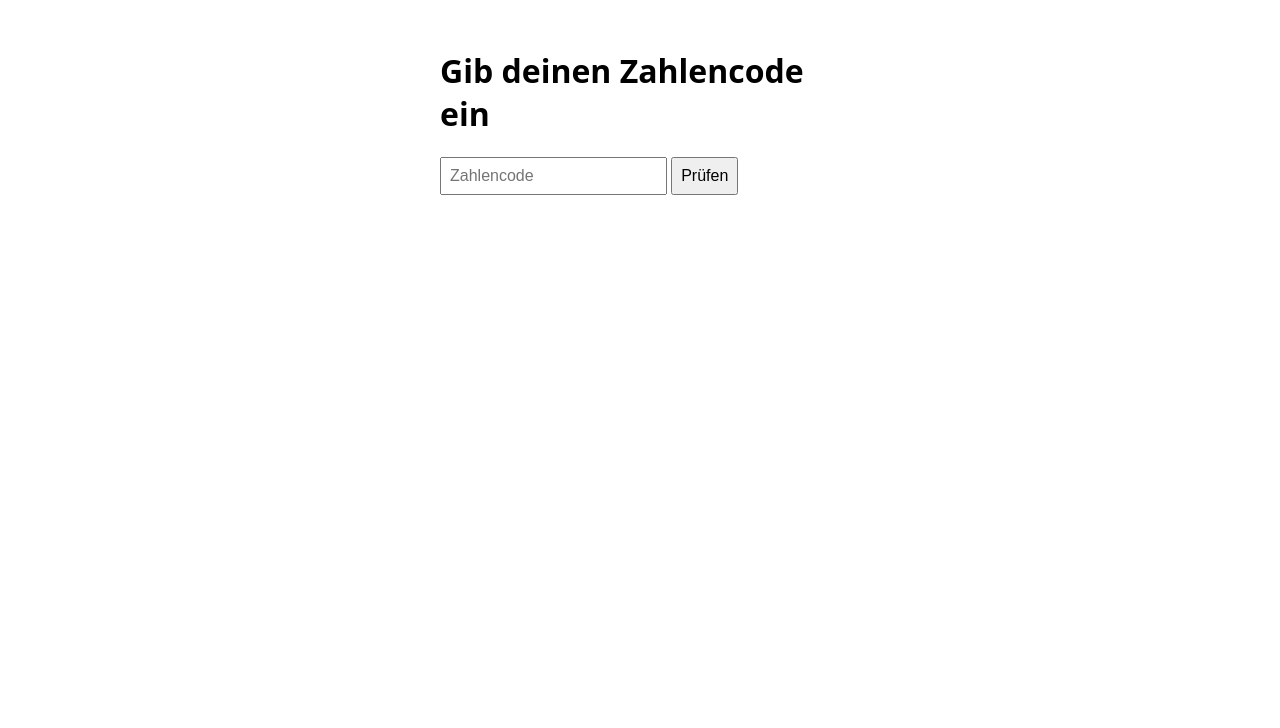
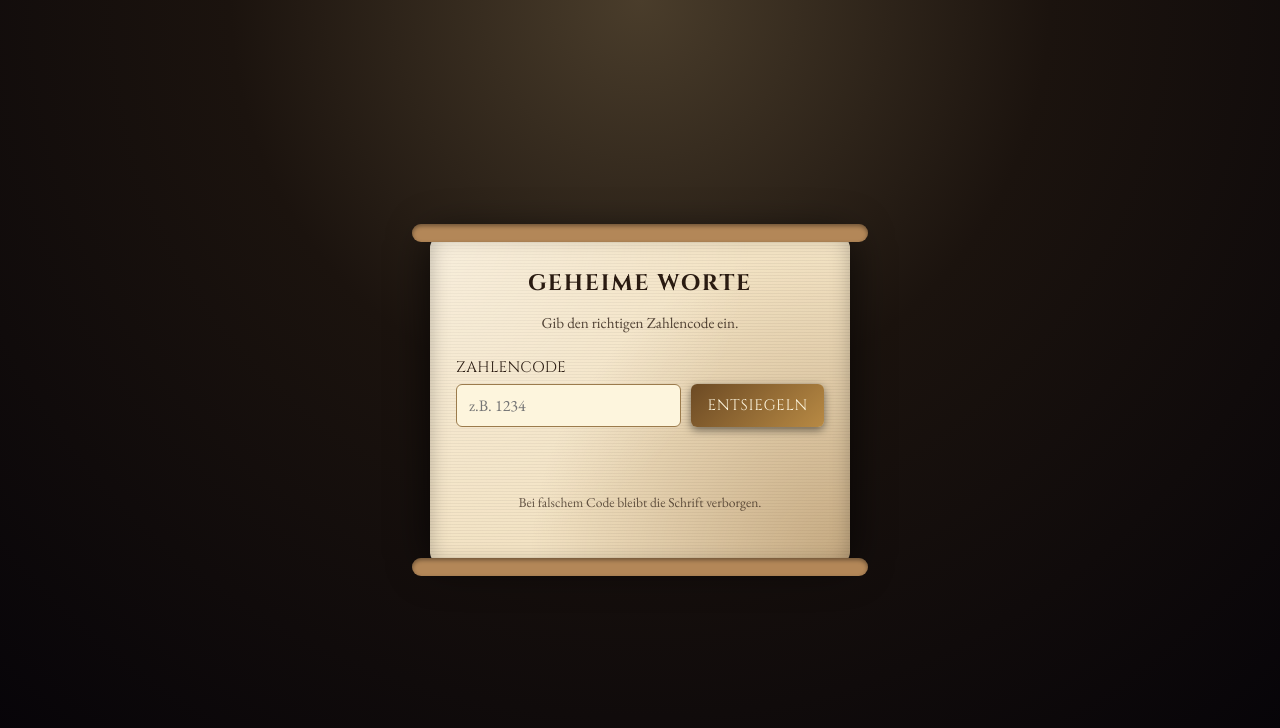
Before and after one commit to Korbsket/Projekttag-5, a plain HTML site: page index.html in a window 1280 px wide. Drawn offline with nearby package versions, Linux system fonts and the light colour scheme.

Commit message:
Update index.html

```diff
--- a/index.html
+++ b/index.html
@@ -2,43 +2,200 @@
 <html lang="de">
 <head>
   <meta charset="UTF-8" />
-  <title>Code-Seite</title>
+  <title>Geheime Runen</title>
+
+  <!-- Magische, alte Fonts von Google -->
+  <link href="https://fonts.googleapis.com/css2?family=Cinzel:wght@400;700&family=EB+Garamond:wght@400;500;700&display=swap" rel="stylesheet">
+
   <style>
+    * {
+      box-sizing: border-box;
+    }
+
     body {
-      font-family: system-ui, sans-serif;
+      margin: 0;
+      min-height: 100vh;
+      display: flex;
+      align-items: center;
+      justify-content: center;
       padding: 20px;
+
+      /* dunkler, mystischer Hintergrund */
+      background: radial-gradient(circle at top, #4a3d2b 0, #1b130e 40%, #050308 100%);
+      color: #f5ecd7;
+      font-family: "EB Garamond", serif;
     }
-    .container {
-      max-width: 400px;
-      margin: 0 auto;
+
+    .scroll {
+      position: relative;
+      max-width: 420px;
+      width: 100%;
+      padding: 32px 26px 40px;
+      background: #f3e3c4;
+      color: #2a1b11;
+      border-radius: 12px;
+      box-shadow:
+        0 0 40px rgba(0,0,0,0.7),
+        inset 0 0 20px rgba(0,0,0,0.25);
+      background-image:
+        radial-gradient(circle at top left, rgba(255,255,255,0.4), transparent 60%),
+        radial-gradient(circle at bottom right, rgba(150,110,60,0.5), transparent 60%),
+        repeating-linear-gradient(
+          0deg,
+          rgba(0,0,0,0.05),
+          rgba(0,0,0,0.05) 1px,
+          transparent 1px,
+          transparent 3px
+        );
     }
+
+    .scroll::before,
+    .scroll::after {
+      content: "";
+      position: absolute;
+      left: -18px;
+      right: -18px;
+      height: 18px;
+      background: #b38758;
+      border-radius: 999px;
+      box-shadow: inset 0 2px 4px rgba(0,0,0,0.4);
+    }
+
+    .scroll::before {
+      top: -12px;
+    }
+
+    .scroll::after {
+      bottom: -12px;
+    }
+
+    h1 {
+      margin: 0 0 10px;
+      font-family: "Cinzel", serif;
+      letter-spacing: 0.08em;
+      text-transform: uppercase;
+      font-size: 1.4rem;
+      text-align: center;
+    }
+
+    .subtitle {
+      margin-bottom: 24px;
+      text-align: center;
+      font-size: 0.95rem;
+      opacity: 0.8;
+    }
+
+    label {
+      display: block;
+      margin-bottom: 6px;
+      font-size: 0.95rem;
+      letter-spacing: 0.02em;
+      text-transform: uppercase;
+      font-family: "Cinzel", serif;
+    }
+
+    .input-row {
+      display: flex;
+      gap: 10px;
+    }
+
+    input[type="number"],
+    input[type="text"] {
+      flex: 1;
+      padding: 10px 12px;
+      font-size: 1rem;
+      border-radius: 6px;
+      border: 1px solid #9b7b4c;
+      background: #fdf5dd;
+      font-family: "EB Garamond", serif;
+      outline: none;
+      transition: box-shadow 0.2s, border-color 0.2s, background 0.2s;
+    }
+
+    input[type="number"]:focus {
+      border-color: #c49a5a;
+      box-shadow: 0 0 0 2px rgba(196,154,90,0.4);
+      background: #fff9e4;
+    }
+
+    button {
+      padding: 10px 16px;
+      font-size: 0.95rem;
+      border-radius: 6px;
+      border: none;
+      cursor: pointer;
+      background: linear-gradient(135deg, #6c4a24, #b88a44);
+      color: #fdf5dd;
+      font-family: "Cinzel", serif;
+      letter-spacing: 0.05em;
+      text-transform: uppercase;
+      white-space: nowrap;
+      transition: transform 0.1s, box-shadow 0.1s, filter 0.1s;
+      box-shadow: 0 3px 8px rgba(0,0,0,0.5);
+    }
+
+    button:hover {
+      filter: brightness(1.06);
+      transform: translateY(-1px);
+      box-shadow: 0 5px 12px rgba(0,0,0,0.6);
+    }
+
+    button:active {
+      transform: translateY(1px);
+      box-shadow: 0 1px 4px rgba(0,0,0,0.7);
+    }
+
     #result {
-      margin-top: 20px;
+      margin-top: 24px;
+      min-height: 32px;
+      text-align: center;
       font-size: 1.5rem;
-      font-weight: bold;
+      font-weight: 700;
+      letter-spacing: 0.08em;
+      text-transform: uppercase;
+      opacity: 0;
+      transform: translateY(6px);
+      transition: opacity 0.25s ease-out, transform 0.25s ease-out;
+      color: #3c2412;
+      text-shadow: 0 0 12px rgba(178,118,46,0.6);
     }
-    input, button {
-      padding: 8px;
-      font-size: 1rem;
+
+    #result.visible {
+      opacity: 1;
+      transform: translateY(0);
+    }
+
+    .hint {
+      margin-top: 10px;
+      font-size: 0.85rem;
+      text-align: center;
+      opacity: 0.7;
     }
   </style>
 </head>
 <body>
-  <div class="container">
-    <h1>Gib deinen Zahlencode ein</h1>
-    <input id="codeInput" type="number" placeholder="Zahlencode" />
-    <button id="checkButton">Prüfen</button>
+  <div class="scroll">
+    <h1>Geheime Worte</h1>
+    <p class="subtitle">Gib den richtigen Zahlencode ein.</p>
+
+    <label for="codeInput">Zahlencode</label>
+    <div class="input-row">
+      <input id="codeInput" type="number" placeholder="z.B. 1234" />
+      <button id="checkButton">Entsiegeln</button>
+    </div>
 
     <div id="result"></div>
+    <p class="hint">Bei falschem Code bleibt die Schrift verborgen.</p>
   </div>
 
-<script>
-  const codes = {
-    "48291": "Im Raum mit Säulen, hell und fein, da sortiert man Zahlen klein. Zwischen Kästen, still versteckt, wird das Lösungswort entdeckt.",
-    "03756": "Dort, wo’s grünt vor wichtiger Tür, wächst etwas still – und mittendrin auch ihr. Schaut dorthin, wo Blätter ruh’n, dort hat das Lösungswort zu tun.",
-"69124": "Am Fenster, wo Eulen wachen und die grünen Zweige lachen, schaut genau und tretet näher – dort liegt ein Lösungswort, gar nicht schwerer.",
-"82507": "Ganz oben, wo die Stufen enden und stille Räume sich nach oben wenden, liegt etwas rot und stark bereit – das Lösungswort ist nicht mehr weit."
-  };
+  <script>
+    // HIER DEINE CODES UND WÖRTER EINTRAGEN:
+    const codes = {
+      "48291": "Im Raum mit Säulen, hell und fein, da sortiert man Zahlen klein. Zwischen Kästen, still versteckt, wird das Lösungswort entdeckt.",
+      "03756": "Dort, wo's grünt vor wichtiger Tür, wächst etwas still - und mittendrin auch ihr. Schaut dorthin, wo Blätter ruh'n, dort hat das Lösungswort zu tun.",
+      "69124": "Am Fenster, wo Eulen wachen und die grünen Zweige lachen, schaut genau und tretet näher - dort liegt ein Lösungswort, gar nicht schwerer.",
+      "82507": "Ganz oben, wo die Stufen enden und stille Räume sich nach oben wenden, liegt etwas rot und stark bereit - das Lösungswort ist nicht mehr weit."
+    };
 
     const input = document.getElementById("codeInput");
     const button = document.getElementById("checkButton");
@@ -48,17 +205,17 @@
       const value = input.value.trim();
 
       if (codes[value]) {
-        // Richtig: zeige das Wort an
         result.textContent = codes[value];
+        result.classList.add("visible");
       } else {
-        // Falsch: nichts tun (optional: Anzeige leeren)
-        // result.textContent = "";
+        // falscher Code: nichts anzeigen
+        result.textContent = "";
+        result.classList.remove("visible");
       }
     }
 
     button.addEventListener("click", checkCode);
 
-    // Optional: Enter-Taste benutzen
     input.addEventListener("keydown", (event) => {
       if (event.key === "Enter") {
         checkCode();
```
